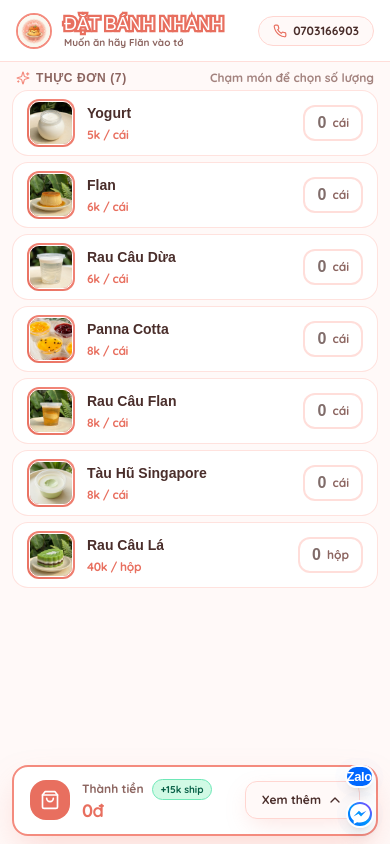
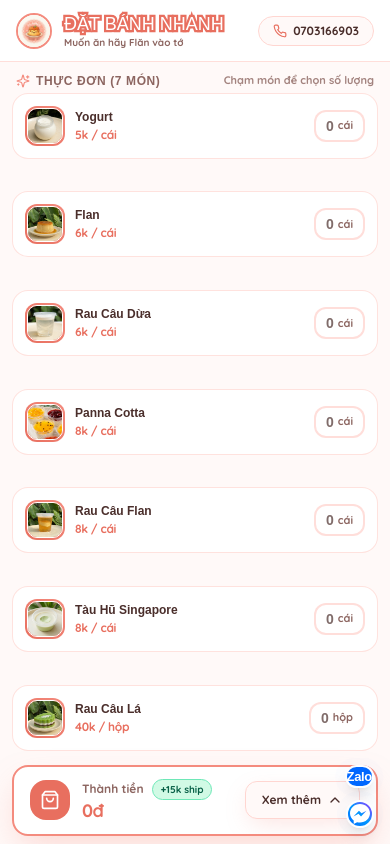
Before and after one commit to kura-hashed/flandi, a Next.js app: page /order in a window 390 px wide. Built offline with nearby package versions, Linux system fonts and the light colour scheme; a web font is replaced by a local one.

Commit message:
fix(order): perfect 1-screen mobile layout for 7 products without splitting or scrolling

```diff
--- a/src/app/order/page.tsx
+++ b/src/app/order/page.tsx
@@ -457,10 +457,10 @@ export default function QuickSingleScreenOrderPage() {
       <div
         key={product.id}
         onClick={() => openKeypad(product)}
-        className={`rounded-2xl border transition-all duration-200 overflow-hidden flex items-center justify-between px-3.5 sm:px-4 lg:px-4.5 xl:px-5 py-2 sm:py-2.5 lg:py-2.5 xl:py-3 cursor-pointer select-none gap-3 sm:gap-4 shrink-0 ${
+        className={`rounded-2xl border transition-all duration-200 overflow-hidden flex items-center justify-between px-3 sm:px-4 lg:px-4.5 xl:px-5 py-1.5 sm:py-2.5 lg:py-2.5 xl:py-3 cursor-pointer select-none gap-2.5 sm:gap-4 shrink-0 ${
           isDesktopMenu
             ? "lg:h-[76px] xl:h-[82px] lg:min-h-[76px] xl:min-h-[82px]"
-            : "min-h-[52px] sm:min-h-[58px] max-h-[68px] sm:max-h-[76px]"
+            : "flex-1 min-h-[46px] max-h-[66px]"
         } ${
           isKeypadTarget
             ? "bg-white border-flandi-coral shadow-cute ring-2 ring-flandi-coral/60"
@@ -470,8 +470,8 @@ export default function QuickSingleScreenOrderPage() {
         }`}
       >
         {/* Left: Product image + Product Name + Price badge */}
-        <div className="flex items-center gap-3 sm:gap-3.5 min-w-0 flex-1">
-          <div className="relative w-12 h-12 sm:w-13 sm:h-13 lg:w-15 lg:h-15 xl:w-16 xl:h-16 rounded-xl lg:rounded-2xl p-0.5 bg-gradient-to-tr from-flandi-coral to-flandi-salmon shrink-0 shadow-2xs">
+        <div className="flex items-center gap-2.5 sm:gap-3.5 min-w-0 flex-1">
+          <div className="relative w-10 h-10 sm:w-13 sm:h-13 lg:w-15 lg:h-15 xl:w-16 xl:h-16 rounded-xl lg:rounded-2xl p-0.5 bg-gradient-to-tr from-flandi-coral to-flandi-salmon shrink-0 shadow-2xs">
             <img
               src={product.image}
               alt={product.name}
@@ -480,15 +480,15 @@ export default function QuickSingleScreenOrderPage() {
           </div>
 
           <div className="min-w-0 flex flex-col justify-center">
-            <h2 className="font-display text-sm sm:text-base lg:text-lg xl:text-xl font-black text-flandi-dark leading-tight truncate">
+            <h2 className="font-display text-xs sm:text-base lg:text-lg xl:text-xl font-black text-flandi-dark leading-tight truncate">
               {product.name}
             </h2>
-            <div className="flex items-center gap-2 mt-1 flex-wrap">
+            <div className="flex items-center gap-1.5 sm:gap-2 mt-0.5 sm:mt-1 flex-wrap">
               <span className="text-xs sm:text-sm lg:text-base xl:text-lg font-black text-flandi-coral leading-tight tracking-tight">
                 {product.badgeText}
               </span>
               {isSelected && (
-                <span className="text-xs sm:text-xs lg:text-sm font-extrabold text-flandi-coral bg-flandi-cream px-2.5 py-0.5 rounded-lg border border-flandi-pink/80 shadow-2xs">
+                <span className="text-[10px] sm:text-xs lg:text-sm font-extrabold text-flandi-coral bg-flandi-cream px-2 py-0.5 rounded-md sm:rounded-lg border border-flandi-pink/80 shadow-2xs">
                   = {formatVND(product.price * currentQty)}
                 </span>
               )}
@@ -502,18 +502,18 @@ export default function QuickSingleScreenOrderPage() {
             e.stopPropagation();
             openKeypad(product);
           }}
-          className={`h-9 sm:h-10 lg:h-11 xl:h-12 px-3 sm:px-4 lg:px-4.5 xl:px-5 rounded-xl lg:rounded-2xl border-2 transition-all cursor-pointer select-none flex items-center justify-center gap-1.5 shadow-2xs hover:shadow-cute active:scale-95 shrink-0 ${
+          className={`h-8 sm:h-10 lg:h-11 xl:h-12 px-2.5 sm:px-4 lg:px-4.5 xl:px-5 rounded-xl lg:rounded-2xl border-2 transition-all cursor-pointer select-none flex items-center justify-center gap-1 sm:gap-1.5 shadow-2xs hover:shadow-cute active:scale-95 shrink-0 ${
             isSelected
               ? "bg-flandi-coral border-flandi-coral text-white shadow-cute ring-1.5 ring-flandi-salmon/40"
               : "bg-white/95 border-flandi-pink/80 hover:border-flandi-coral text-flandi-dark/70 hover:text-flandi-coral"
           }`}
           title="Nhấn để nhập số lượng"
         >
-          <span className="font-display text-base sm:text-lg lg:text-xl xl:text-2xl font-black leading-none">
+          <span className="font-display text-sm sm:text-lg lg:text-xl xl:text-2xl font-black leading-none">
             {currentQty}
           </span>
           <span
-            className={`text-xs sm:text-xs lg:text-sm font-bold leading-none ${
+            className={`text-[11px] sm:text-xs lg:text-sm font-bold leading-none ${
               isSelected ? "text-white/90" : "text-flandi-muted"
             }`}
           >
@@ -840,64 +840,23 @@ export default function QuickSingleScreenOrderPage() {
               </div>
             </div>
 
-            {/* MOBILE LAYOUT (< lg screens) */}
-            <div className="lg:hidden flex-1 flex flex-col gap-2 min-h-0">
-              {/* PHẦN 1: THỰC ĐƠN (Các món chưa chọn) */}
-              <div
-                className={`flex flex-col min-h-0 ${
-                  selectedProducts.length === 0 ? "flex-1" : "shrink-0 max-h-[50%]"
-                }`}
-              >
+            {/* MOBILE LAYOUT (< lg screens): 100% fits within 1 mobile screen without scrolling */}
+            <div className="lg:hidden flex-1 flex flex-col justify-between min-h-0 py-0.5">
               <div className="flex items-center justify-between px-1 pb-1 shrink-0">
                 <div className="flex items-center gap-1.5">
                   <Sparkles className="w-3.5 h-3.5 text-flandi-salmon" />
                   <h2 className="font-display text-xs sm:text-sm font-black text-flandi-muted uppercase tracking-wider">
-                      Thực Đơn ({unselectedProducts.length})
+                    Thực Đơn ({sortedProducts.length} món)
                   </h2>
                 </div>
-                  <span className="text-xs font-bold text-flandi-muted/80">
+                <span className="text-[11px] sm:text-xs font-bold text-flandi-muted/80">
                   Chạm món để chọn số lượng
                 </span>
               </div>
 
-                {unselectedProducts.length === 0 ? (
-                  <div className="flex-1 flex items-center justify-center rounded-xl border border-dashed border-emerald-300 bg-emerald-50/50 p-2 text-center min-h-[38px]">
-                    <p className="text-xs font-black text-emerald-800">
-                      🎉 Đã chọn tất cả món trong thực đơn!
-                    </p>
+              <div className="flex-1 flex flex-col justify-between gap-1.5 min-h-0">
+                {sortedProducts.map((p) => renderProductCard(p))}
               </div>
-                ) : (
-                  <div className="flex flex-col gap-1.5 min-h-0 overflow-y-auto no-scrollbar">
-                    {unselectedProducts.map((p) => renderProductCard(p))}
-                  </div>
-                )}
-              </div>
-
-              {/* PHẦN 2: LÊN ĐƠN (Các món đã chốt số lượng > 0) */}
-              {selectedProducts.length > 0 && (
-                <div className="flex-1 flex flex-col min-h-0 pt-1.5 border-t border-flandi-pink/50">
-                  <div className="flex items-center justify-between px-1 pb-1 shrink-0">
-                    <div className="flex items-center gap-1.5">
-                      <ShoppingBag className="w-3.5 h-3.5 text-flandi-coral" />
-                      <h2 className="font-display text-xs sm:text-sm font-black text-flandi-coral uppercase tracking-wider">
-                        Lên Đơn ({selectedProducts.length} món • {totalItemsCount} phần)
-                      </h2>
-                    </div>
-                    <button
-                      type="button"
-                      onClick={() => setCartMap({})}
-                      className="text-xs font-extrabold text-red-500 hover:text-red-600 hover:underline flex items-center gap-1 transition"
-                    >
-                      <Trash2 className="w-3 h-3" />
-                      <span>Xoá hết</span>
-                    </button>
-                  </div>
-
-                  <div className="flex-1 flex flex-col gap-1.5 min-h-0 overflow-y-auto no-scrollbar">
-                    {selectedProducts.map((p) => renderProductCard(p))}
-                  </div>
-                </div>
-              )}
             </div>
           </>
         )}
@@ -1017,6 +976,43 @@ export default function QuickSingleScreenOrderPage() {
                   <div className="px-3.5 py-2 rounded-xl bg-flandi-cream text-flandi-coral text-xs sm:text-sm font-extrabold flex items-center justify-between border border-flandi-pink/60">
                     <span>+{formatVND(freeShipMin - subtotal)} để Freeship!</span>
                     <span>Phí ship: {formatVND(shippingFee)}</span>
+                  </div>
+                )}
+
+                {/* Tóm tắt các món đã chọn trong Drawer */}
+                {cartItems.length > 0 && (
+                  <div className="space-y-1.5 max-h-[140px] overflow-y-auto no-scrollbar py-0.5">
+                    {cartItems.map((item) => (
+                      <div
+                        key={item.product.id}
+                        className="p-2 rounded-xl bg-flandi-bg border border-flandi-pink flex items-center justify-between gap-2"
+                      >
+                        <div className="flex items-center gap-2 min-w-0">
+                          <img
+                            src={item.product.image}
+                            alt={item.product.name}
+                            className="w-8 h-8 rounded-lg object-cover border border-white shrink-0"
+                          />
+                          <div className="min-w-0">
+                            <h4 className="text-xs font-black text-flandi-dark truncate">
+                              {item.product.name}
+                            </h4>
+                            <span className="text-[10px] font-bold text-flandi-muted">
+                              {formatVND(item.product.price)} / {item.product.unit || "cái"}
+                            </span>
+                          </div>
+                        </div>
+
+                        <div className="flex items-center gap-2 shrink-0">
+                          <span className="text-xs font-black text-flandi-coral">
+                            {item.quantity} {item.product.unit || "cái"}
+                          </span>
+                          <span className="text-xs font-black text-flandi-dark min-w-[50px] text-right">
+                            = {formatVND(item.product.price * item.quantity)}
+                          </span>
+                        </div>
+                      </div>
+                    ))}
                   </div>
                 )}
 
```
Lines whose indentation alone changed are shown as unchanged.
